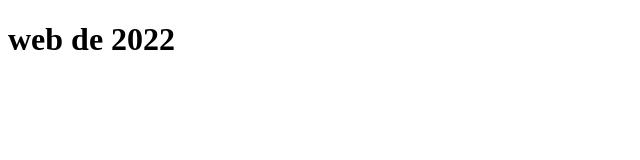
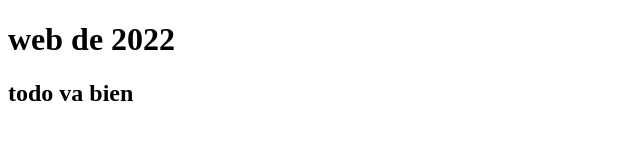
Before and after one commit to MarcMunozServera02/web2022, a plain HTML site: page index.html in a window 1280 px wide. Shown: the whole page, without its empty margins (0-640 px from the left). Drawn offline with Linux system fonts and the light colour scheme.

Commit message:
he añadido titulo2

```diff
--- a/index.html
+++ b/index.html
@@ -8,5 +8,6 @@
 </head>
 <body>
     <h1>web de 2022</h1>
+    <h2>todo va bien</h2>
 </body>
 </html>
```
